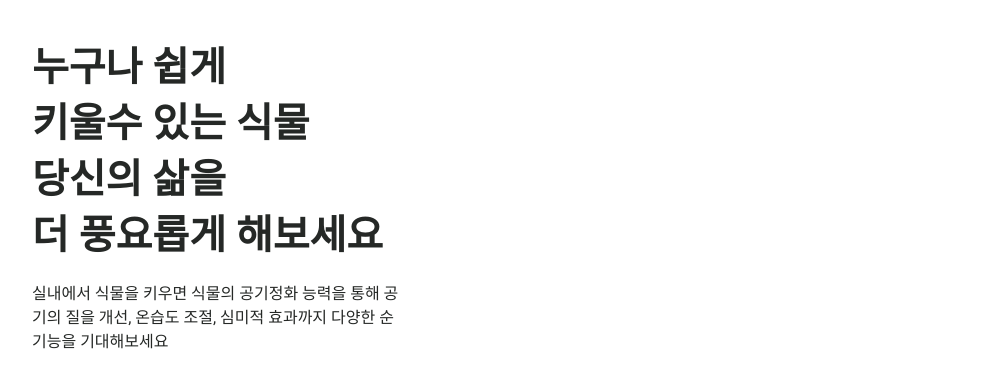
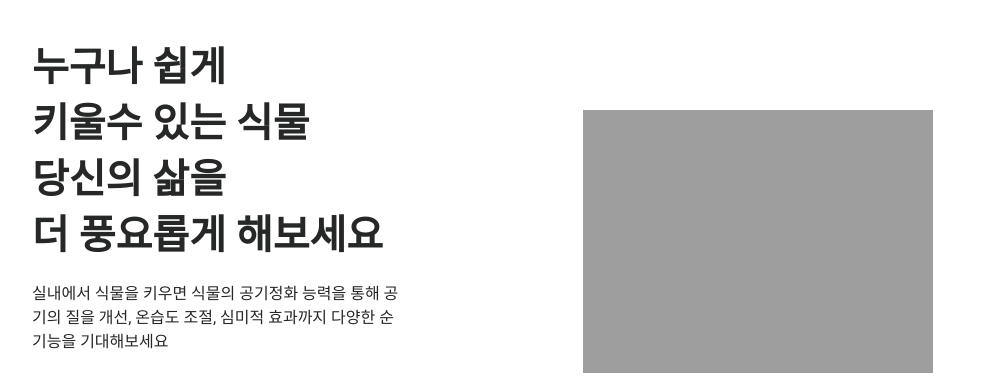
Before and after one commit to TrellixVulnTeam/portfolio_responsive_plant_NTTR, a plain HTML site: page index.html in a window 1280 px wide. Shown: the part 168-557 px from the top of the page, 124-1128 px from the left. Drawn offline with nearby package versions, Linux system fonts and the light colour scheme; files that its build step writes are made by us from their sources; the site is published under a folder, as on GitHub Pages, so addresses that start at the root find nothing.

Commit message:
home 이미지 경로 오류

```diff
--- a/index.html
+++ b/index.html
@@ -59,7 +59,7 @@
         <!-- HOME -->
         <section class="home" id="home">
             <div class="home__container container grid">
-                <img src="/assets/img/home.png" alt="" class="home__img">
+                <img src="./assets/img/home.png" alt="" class="home__img">
 
                 <div class="home__data">
                     <h1 class="home__title">
```
